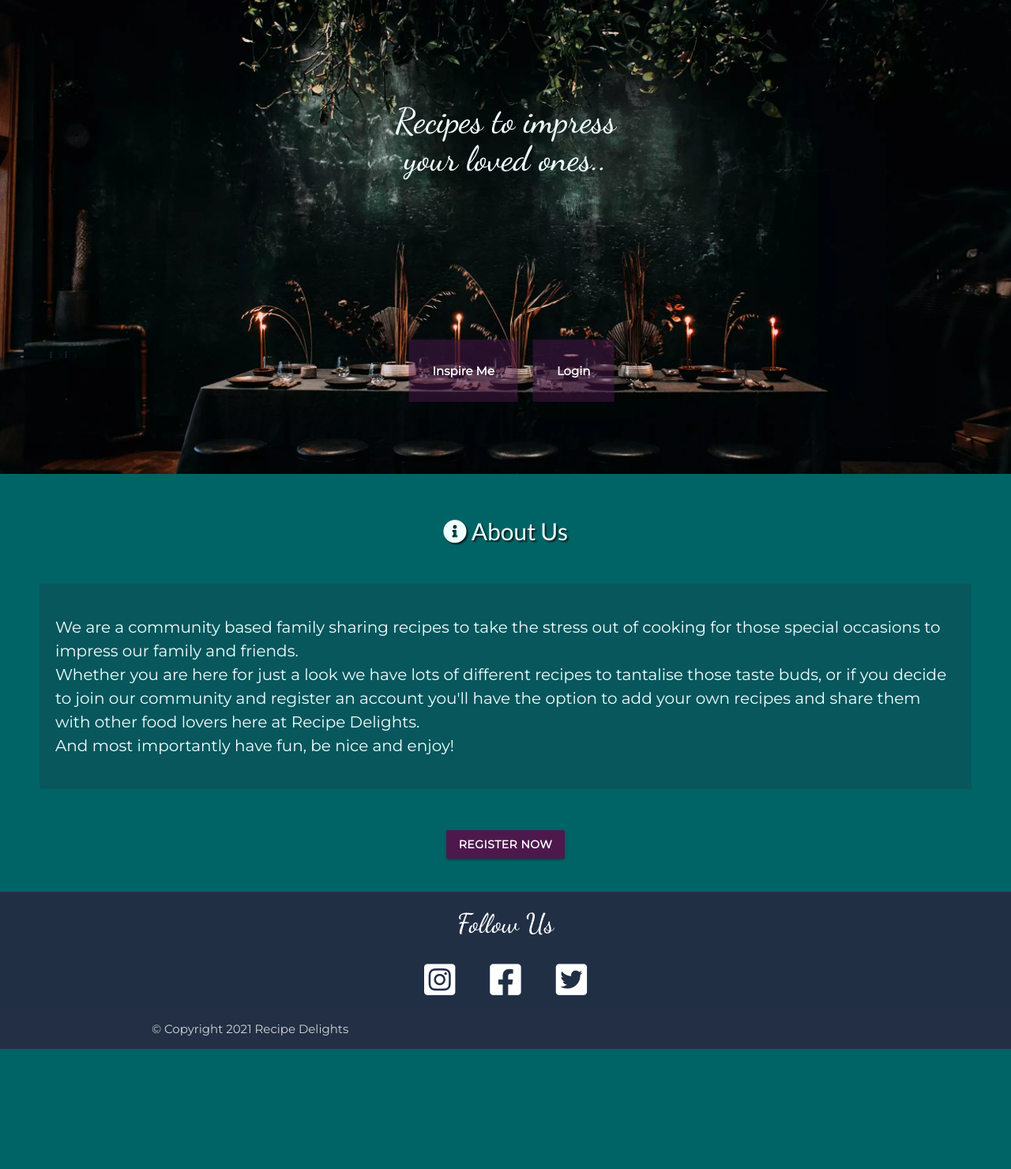
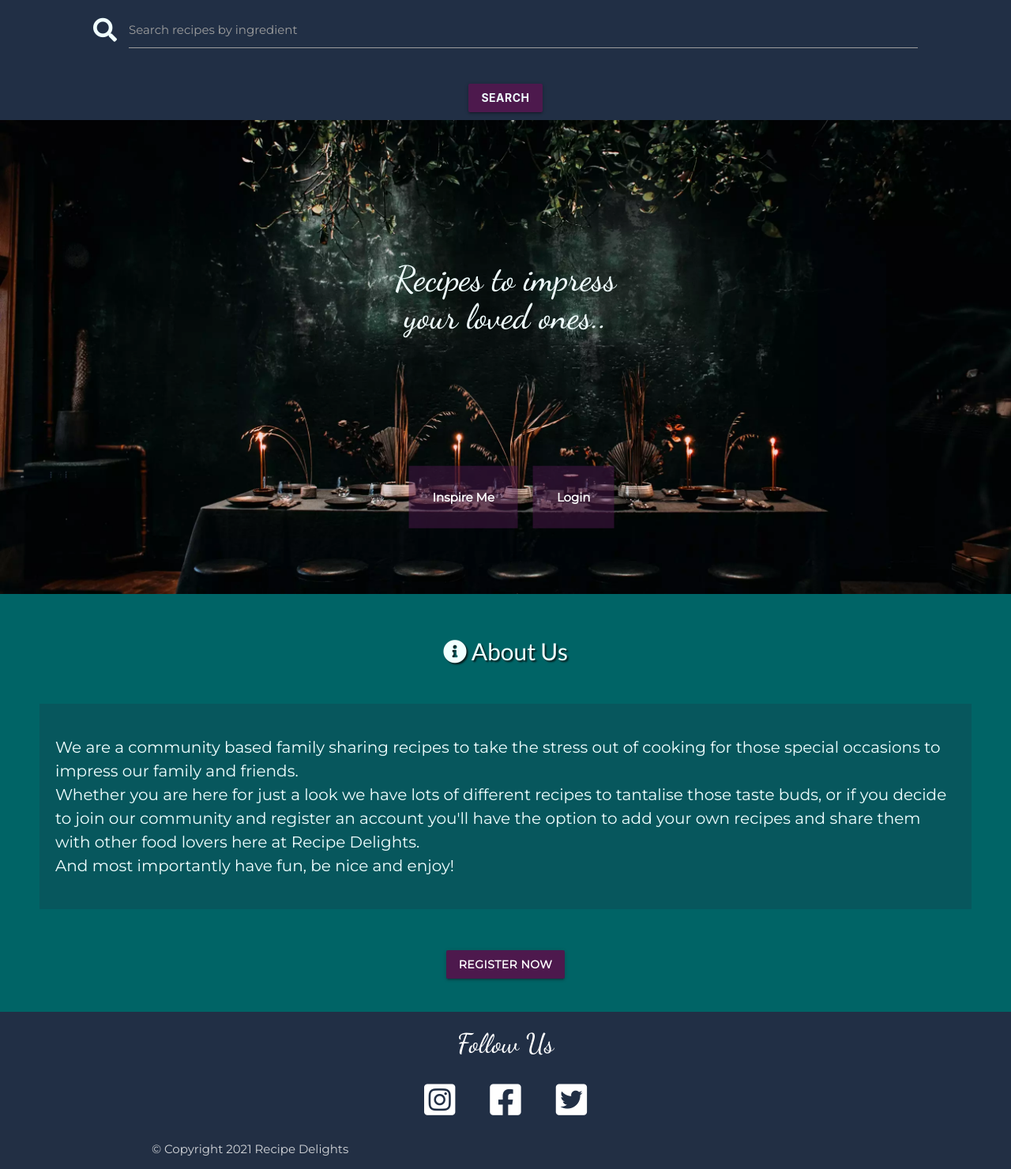
Before and after one commit to RCass172/recipe-delights, a Flask app: page / in a window 1280 px wide. Shown: the part 68-1548 px from the top of the page at 79% size. Before the commit the page ends 1396 px from the top, so only its background shows below. Run offline with Flask 2, Linux system fonts and the light colour scheme; data that the repository does not hold is empty; some libraries are stand-ins or nearby versions.

Commit message:
Add the search bar to html pages

```diff
--- a/static/css/style.css
+++ b/static/css/style.css
@@ -73,6 +73,18 @@ main {
     margin: 15px;
 }
 
+/*---- Search bar ------*/
+
+.search-bar {
+    background-color: #212f45;
+    width: 100%;
+    margin-bottom: 0;
+}
+
+.search-btn {
+    margin-bottom: 10px;
+}
+
 /*--- flash messages ----*/
 
 .flash-msg {
@@ -139,7 +151,7 @@ main {
 .hero-text {
     position: absolute;
     z-index: 1;
-    top: 30%;
+    top: 55%;
     left: 50%;
     transform: translate(-50%, -50%);
     text-align: center;
@@ -147,7 +159,7 @@ main {
 
 .hero-btn {
     position: absolute;
-    bottom: 30%;
+    bottom: 10%;
     left: 50%;
     transform: translate(-50%, -50%);
     width: max-content;
--- a/templates/index.html
+++ b/templates/index.html
@@ -1,5 +1,23 @@
 {% extends "base.html" %}
 {% block content %}
+
+    <!-- search bar -->
+    <div class="row search-bar">
+        <div class="col s12 m10 offset-m1">
+            <form action="{{ url_for('search') }}" method="post">
+                <div class="row">
+                    <div class="input-field col s12">
+                        <i class="fas fa-search prefix"></i>
+                        <input type="text" name="query" id="query" class="validate" minlength="3" required>
+                        <label for="query">Search recipes by ingredient</label>
+                    </div>
+                </div>
+                <div class="center-align">
+                    <button class="btn search-btn" type="submit">Search</button>
+                </div>
+            </form>
+        </div>
+    </div>
 
     <!-- Hero image -->
         <div>
```
Also changed, not shown: templates/full_category.html (+18 -0 lines), templates/full_recipe.html (+19 -0 lines), templates/profile.html (+18 -0 lines), templates/recipes.html (+18 -0 lines). Lines whose indentation alone changed are shown as unchanged.
